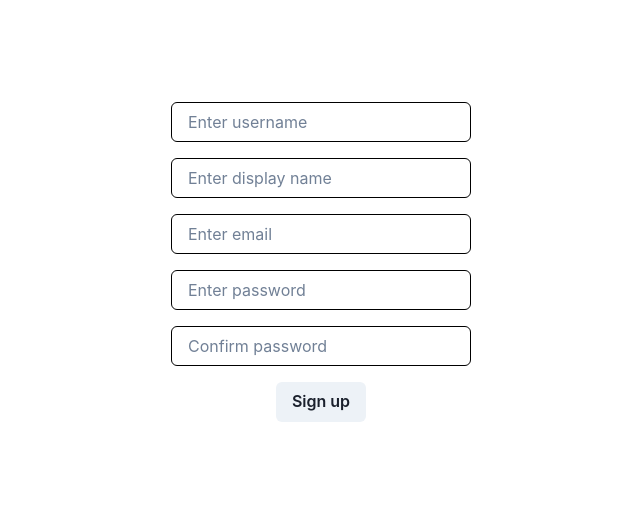
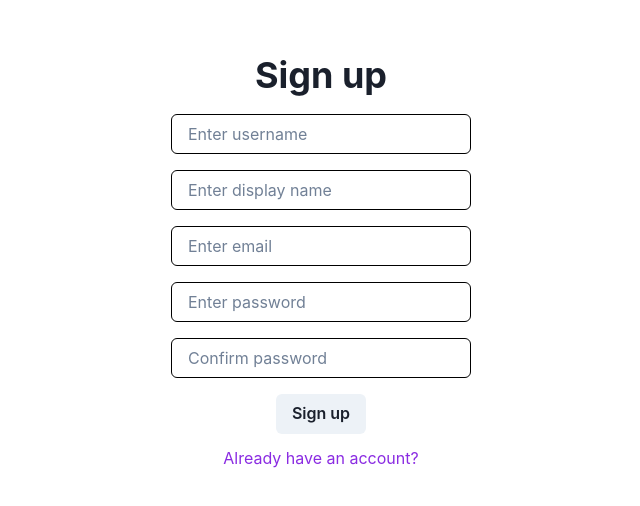
Before and after one commit to teoMarinov/rettid, a React (Vite) app in the folder rettid/: page /signup in a window 1280 px wide. Shown: the part 138-644 px from the top of the page, without its empty margins (319-959 px from the left). Built offline with nearby package versions, Linux system fonts and the light colour scheme.

Commit message:
Add begining of Router and create Home and Login empty components

```diff
--- a/rettid/src/App.tsx
+++ b/rettid/src/App.tsx
@@ -1,9 +1,17 @@
 import Signup from './components/Signup'
-
+import Login from './components/Login'
+import Home from './components/Home'
+import { BrowserRouter, Routes, Route, Link } from 'react-router-dom'
 function App() {
 
   return (
-    <Signup />
+    <BrowserRouter>
+    <Routes>
+      <Route path="/" element={<Home />} />
+      <Route path="/signup" element={<Signup />} />
+      <Route path="/login" element={<Login />} />
+    </Routes>
+    </BrowserRouter>
   )
 }
 
--- /dev/null
+++ b/rettid/src/components/Home.tsx
@@ -0,0 +1,12 @@
+import { Link } from "react-router-dom"
+
+function Home() {
+  return (
+    <>
+    <Link to="/signup">Sign up</Link>
+    <Link to="/login">Log in</Link>
+    </>
+  )
+}
+
+export default Home
--- /dev/null
+++ b/rettid/src/components/Login.tsx
@@ -0,0 +1,11 @@
+import React from 'react'
+
+function Login() {
+  return (
+    <div>
+      Login A
+    </div>
+  )
+}
+
+export default Login
--- a/rettid/src/components/Signup.tsx
+++ b/rettid/src/components/Signup.tsx
@@ -1,5 +1,6 @@
 /* eslint-disable @typescript-eslint/no-explicit-any */
-import { Input, VStack, Center, Button, Text } from "@chakra-ui/react";
+import { Input, VStack, Center, Button, Text, Heading } from "@chakra-ui/react";
+import { Link } from "react-router-dom";
 import { useState } from "react";
 
 function Signup() {
@@ -173,6 +174,7 @@ function Signup() {
   return (
     <Center height={"100vh"}>
       <VStack width={"300px"}>
+      <Heading mb={2}>Sign up</Heading>
         <Input
           placeholder="Enter username"
           value={username}
@@ -265,7 +267,8 @@ function Signup() {
           }}
         />
         <Text color={"red"}>{errors["passwords don't match"]}</Text>
-        <Button onClick={handleSubmit}>Sign up</Button>
+        <Button mb={1} onClick={handleSubmit}>Sign up</Button>
+        <Link style={{color:"blueviolet"}} to="/login">Already have an account?</Link>
       </VStack>
     </Center>
   );
```
